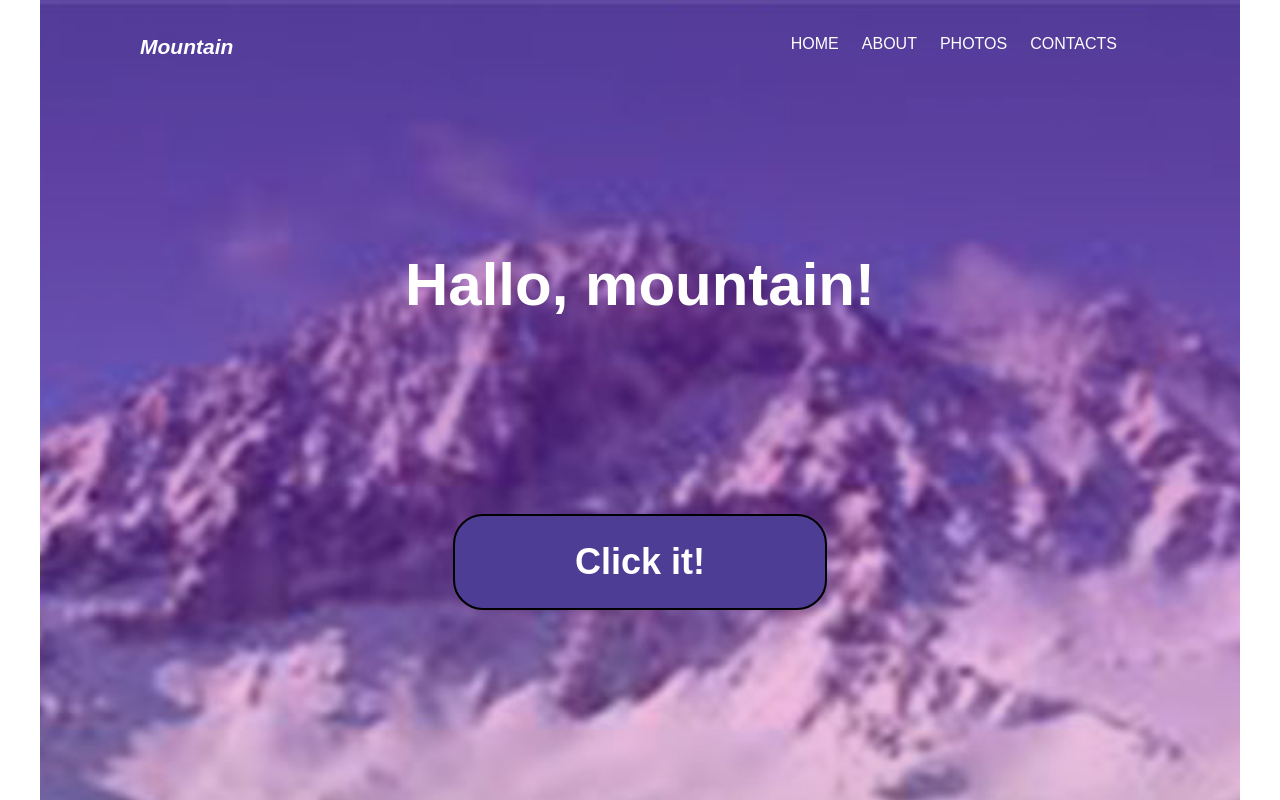
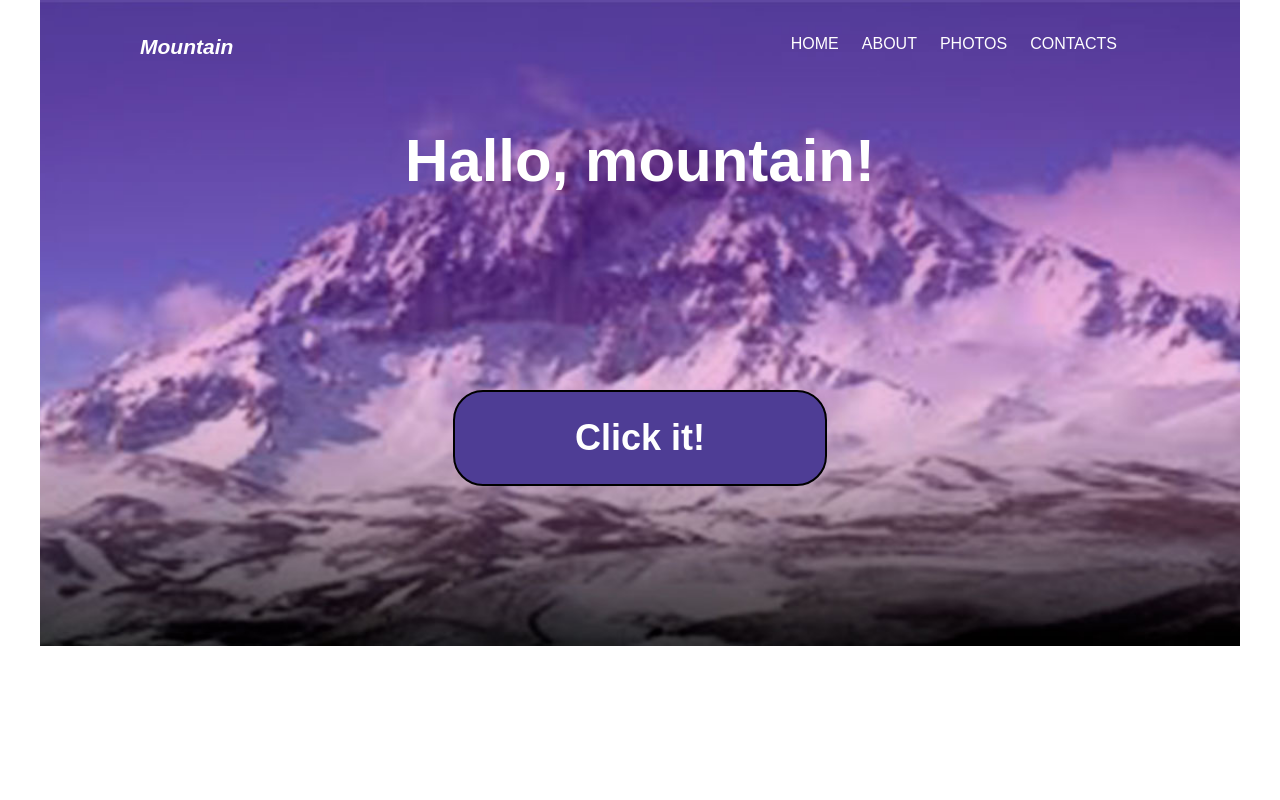
Before and after one commit to YakovenkoA/mountain_html_css, a plain HTML site: page index.html in a window 1280 px wide. Shown: the top 800 px of the page. Drawn offline with Linux system fonts and the light colour scheme.

Commit message:
all_rady

```diff
--- a/css/main.css
+++ b/css/main.css
@@ -24,7 +24,7 @@ div {
 
 header {
     background: url(../img/first-bg.jpg) no-repeat center top/cover;
-    padding-bottom: 600px;
+
 }
 
 .container {
@@ -66,7 +66,7 @@ nav {
 }
 
 .titles {
-    padding-top: 250px;
+    padding-top: 126px;
 }
 
 .titles h1 {
@@ -92,6 +92,7 @@ nav {
     border-style: solid;
     border-color:black;
     margin-top: 195px;
+    margin-bottom: 160px;
 }
 
 .about {
```
